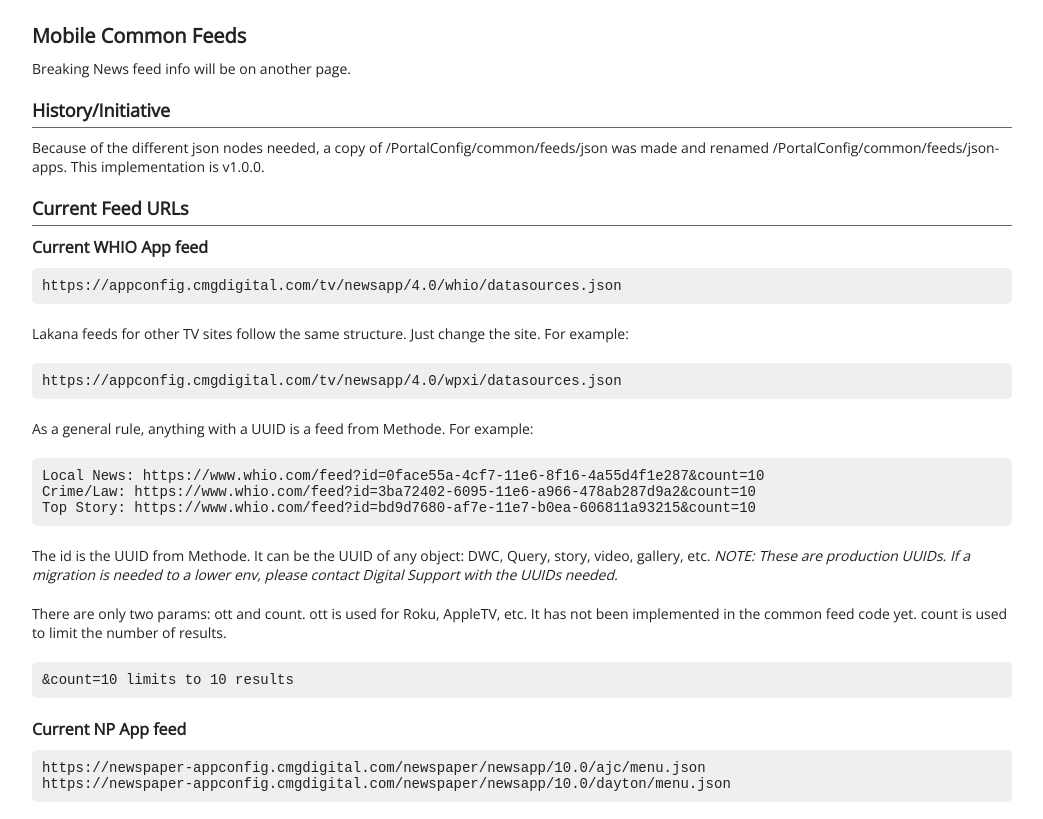
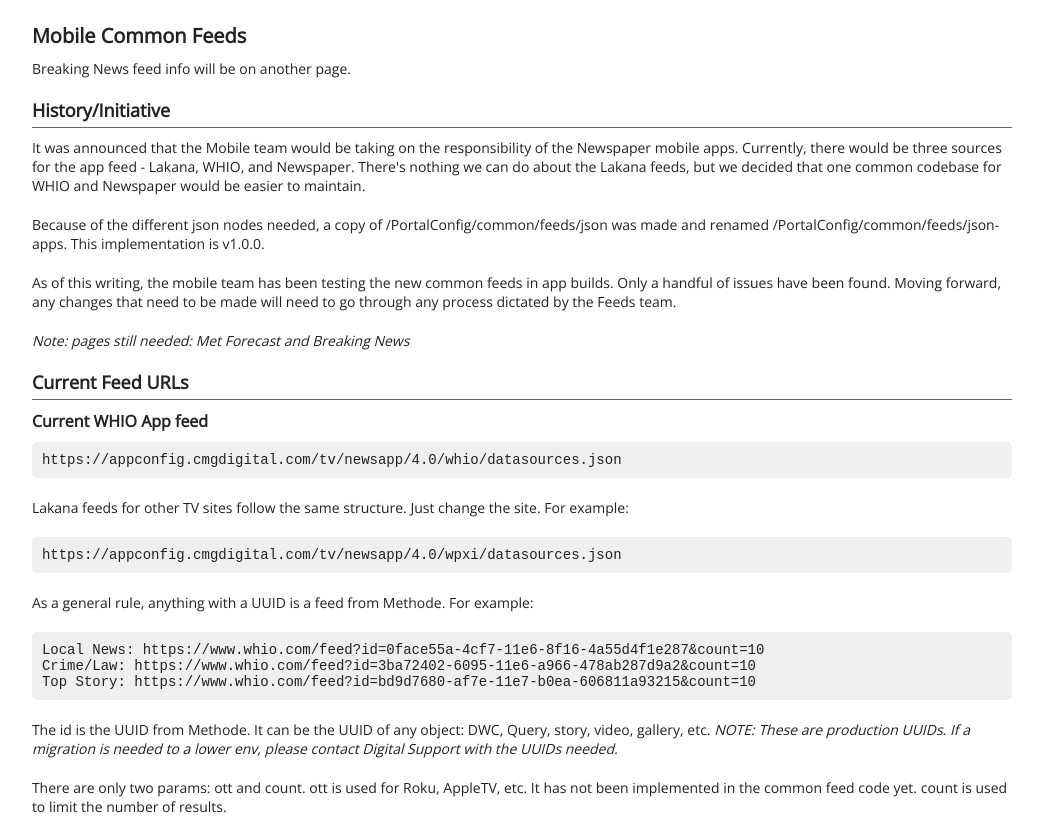
Before and after one commit to rtoddf/wiki, a plain HTML site: page feeds/mobile-common.html in a window 1280 px wide. Shown: the top 819 px of the page, without its empty margins (118-1161 px from the left). Drawn offline with nearby package versions, Linux system fonts and the light colour scheme.

Commit message:
added to feed docs

```diff
--- a/feeds/mobile-common.html
+++ b/feeds/mobile-common.html
@@ -20,7 +20,10 @@
                     <p>Breaking News feed info will be on another page.</p>
 
                     <h3>History/Initiative</h3>
+                    <p>It was announced that the Mobile team would be taking on the responsibility of the Newspaper mobile apps. Currently, there would be three sources for the app feed - Lakana, WHIO, and Newspaper. There's nothing we can do about the Lakana feeds, but we decided that one common codebase for WHIO and Newspaper would be easier to maintain.</p>
                     <p>Because of the different json nodes needed, a copy of /PortalConfig/common/feeds/json was made and renamed /PortalConfig/common/feeds/json-apps. This implementation is v1.0.0.</p>
+                    <p>As of this writing, the mobile team has been testing the new common feeds in app builds. Only a handful of issues have been found. Moving forward, any changes that need to be made will need to go through any process dictated by the Feeds team.</p>
+                    <p><em>Note: pages still needed: Met Forecast and Breaking News</em></p>
 
                     <h3>Current Feed URLs</h3>
                     <h4>Current WHIO App feed</h4>
```
